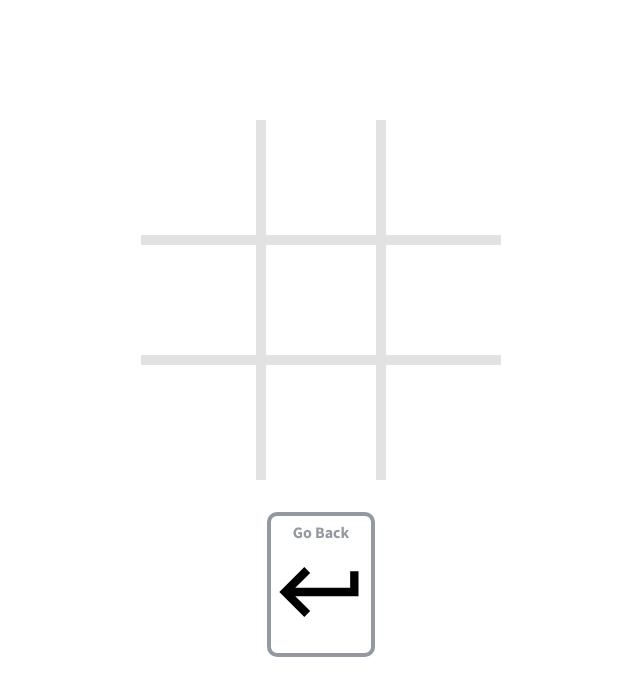
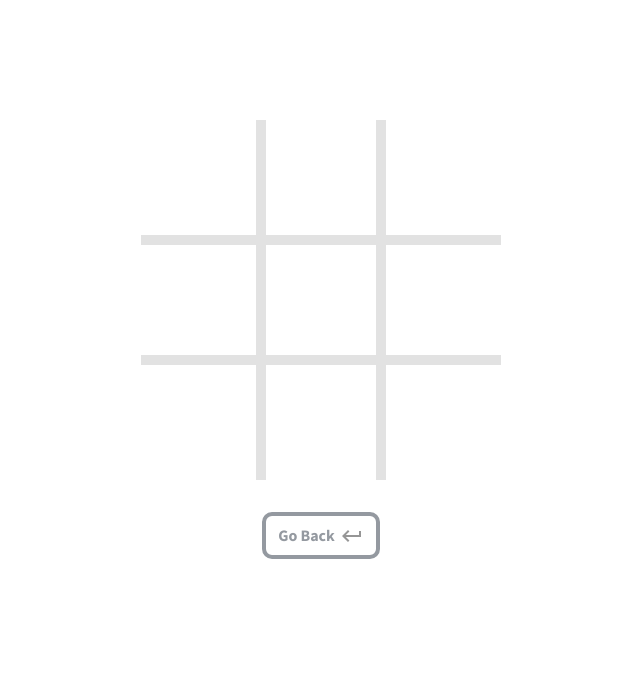
Before and after one commit to Alan1234111/Tic-tac-toe-, a plain HTML site: page index.html in a window 1280 px wide. Both pictures are taken after a click on the button "vs Player". Shown: the whole page, without its empty margins (319-959 px from the left). Drawn offline with Linux system fonts and the light colour scheme.

Commit message:
Add: style to button back and replay

```diff
--- a/style.css
+++ b/style.css
@@ -87,6 +87,7 @@ table tr td:last-child {
   height: 120px;
   border: 10px solid #e2e2e2;
   font-size: 5rem;
+  font-weight: bold;
   transition: 0.2s;
   opacity: 0;
   cursor: pointer;
@@ -95,9 +96,37 @@ table tr td:last-child {
 
 .btn-back,
 .btn-replay {
-  width: 30%;
+  width: 40%;
   margin-top: 2rem;
-  padding: 0.4rem 0;
+  padding: 0.4rem 0.4rem;
+}
+
+.btn-back,
+.btn-replay {
+  display: flex;
+  align-items: center;
+  justify-content: center;
+}
+
+.game-buttons {
+  display: flex;
+  justify-content: space-around;
+  padding: 0 2rem;
+}
+
+.img-back,
+.img-replay {
+  filter: invert(76%) sepia(0%) saturate(6302%) hue-rotate(60deg) brightness(82%) contrast(72%);
+  width: 1.5rem;
+  height: 1.5rem;
+  margin-top: 2px;
+  margin-left: 5px;
+  transition: all ease-out 0.2s;
+}
+
+.btn-back:hover .img-back,
+.btn-replay:hover .img-replay {
+  filter: invert(19%) sepia(13%) saturate(2104%) hue-rotate(187deg) brightness(92%) contrast(97%);
 }
 
 .win-info {
```
